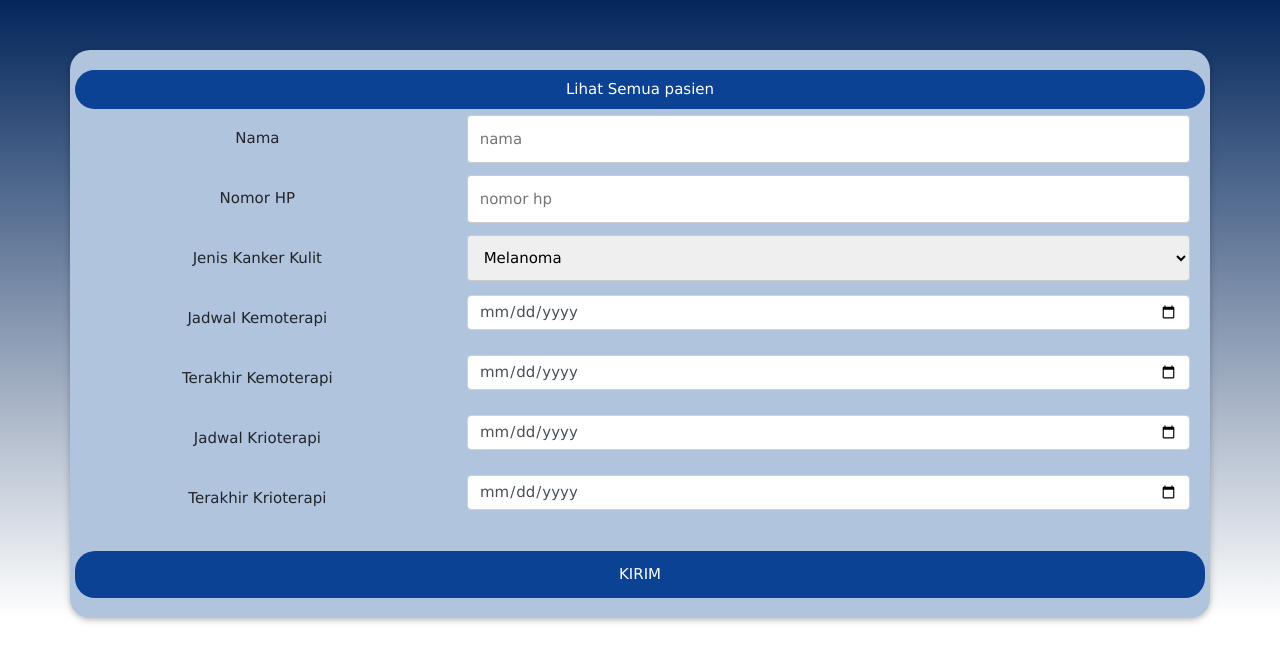
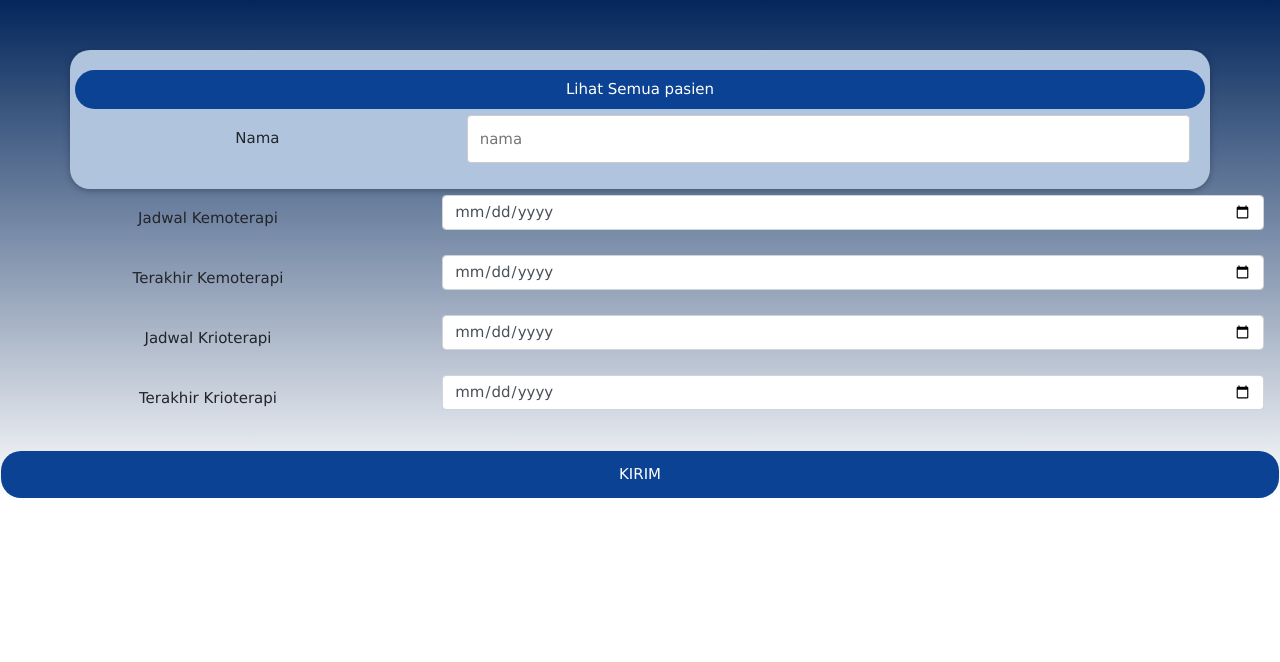
Before and after one commit to mrifqibhagas/KonsultasiNDN, a website built with webpack: page public/index.html in a window 1280 px wide. Built offline with nearby package versions, Linux system fonts and the light colour scheme; a web font is replaced by a local one; what @ndn/packet, @ndn/ws-transport would draw is missing.

Commit message:
index.html

```diff
--- a/public/index.html
+++ b/public/index.html
@@ -92,24 +92,6 @@
                           <input type="text" id="app_nama" name="app_nama" placeholder="nama">
                         </div>
                     </div>
-                    <div class="row">
-                        <div class="col-lg-4">
-                          <label for="app_hp">Nomor HP</label>
-                        </div>
-                        <div class="col-lg-8">
-                          <input type="text" id="app_hp" name="app_hp" placeholder="nomor hp">
-                        </div>
-                    </div>
-                    <div class="row">
-                        <div class="col-lg-4">
-                          <label for="app_penyakit">Jenis Kanker Kulit</label>
-                        </div>
-                        <div class="col-lg-8">
-                          <select id="app_penyakit" name="app_penyakit">
-                            <option value="MEL">Melanoma</option>
-                            <option value="NONMEL">Non Melanoma</option>
-                          </select>
-                        </div>
                     </div>
                     <div class="row">
                       <div class="col-lg-4">
```
